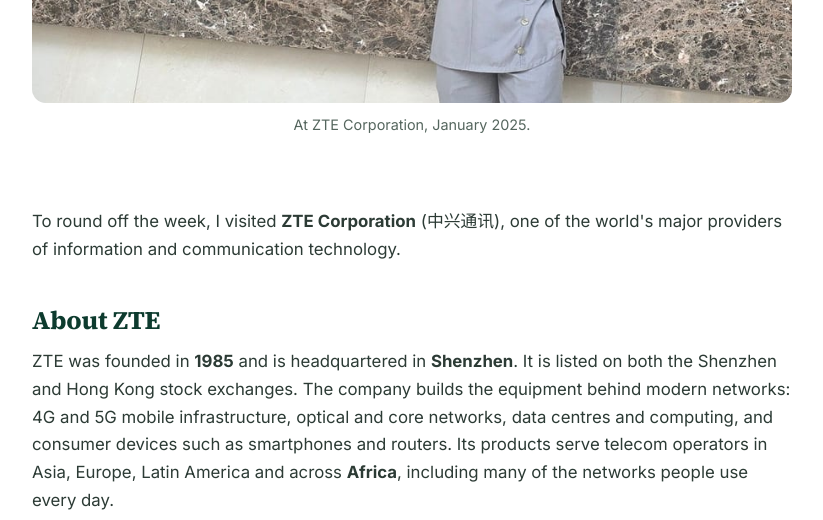
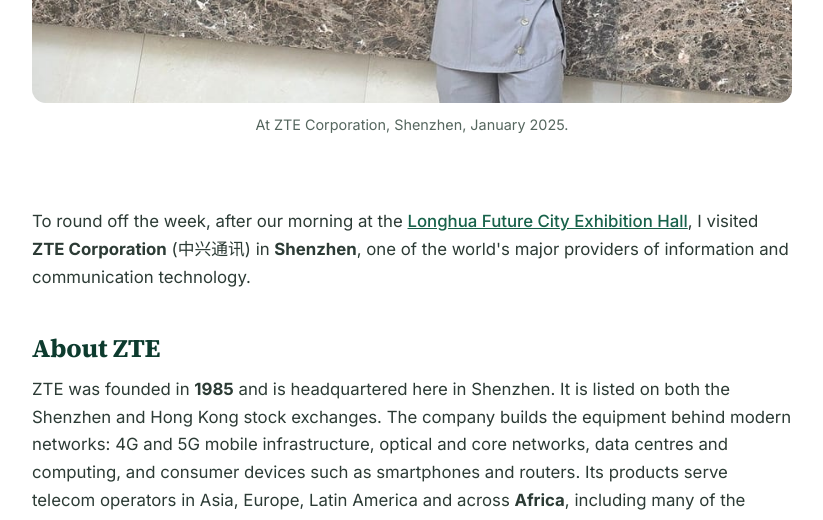
Before and after one commit to juliuslaggah/Portfolio, an Eleventy site: page src/blog/posts/2025-01-16-visit-to-zte.md in a window 1280 px wide. Shown: the part 810-1330 px from the top of the page, without its empty margins (228-1051 px from the left). Built offline with nearby package versions, Linux system fonts and the light colour scheme; Eleventy itself is replaced by a stand-in of ours; files that its build step writes are made by us from their sources.

Commit message:
ZTE post: add Shenzhen as the location and link to Longhua post

```diff
--- a/src/blog/posts/2025-01-16-visit-to-zte.md
+++ b/src/blog/posts/2025-01-16-visit-to-zte.md
@@ -1,19 +1,20 @@
 ---
 title: A visit to ZTE Corporation
 date: 2025-01-16T16:00:00
-summary: Visiting one of the world's major telecommunications companies, whose networks connect operators across Africa and beyond.
+summary: Visiting one of the world's major telecommunications companies in Shenzhen, whose networks connect operators across Africa and beyond.
 image: /assets/img/zte-corporation-sign.jpg
 imageFocus: center 45%
 imageAlt: Julius Laggah standing beneath the ZTE Corporation sign
-imageCaption: At ZTE Corporation, January 2025.
+imageCaption: At ZTE Corporation, Shenzhen, January 2025.
 ---
 
-To round off the week, I visited **ZTE Corporation** (中兴通讯), one of the world's major providers of
-information and communication technology.
+To round off the week, after our morning at the [Longhua Future City Exhibition Hall](/blog/longhua-future-city/),
+I visited **ZTE Corporation** (中兴通讯) in **Shenzhen**, one of the world's major providers of information
+and communication technology.
 
 ## About ZTE
 
-ZTE was founded in **1985** and is headquartered in **Shenzhen**. It is listed on both the Shenzhen and
+ZTE was founded in **1985** and is headquartered here in Shenzhen. It is listed on both the Shenzhen and
 Hong Kong stock exchanges. The company builds the equipment behind modern networks: 4G and 5G mobile
 infrastructure, optical and core networks, data centres and computing, and consumer devices such as
 smartphones and routers. Its products serve telecom operators in Asia, Europe, Latin America and across
```
